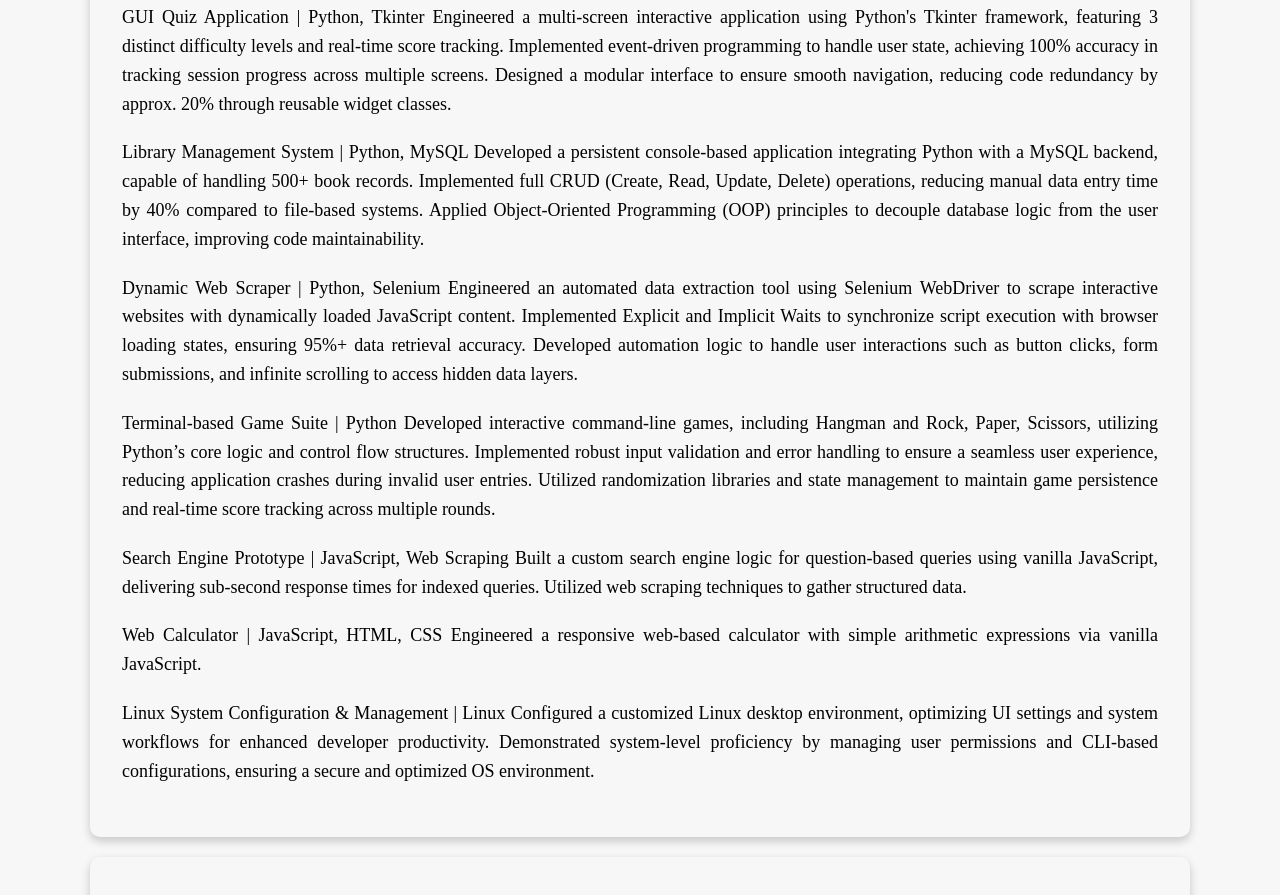
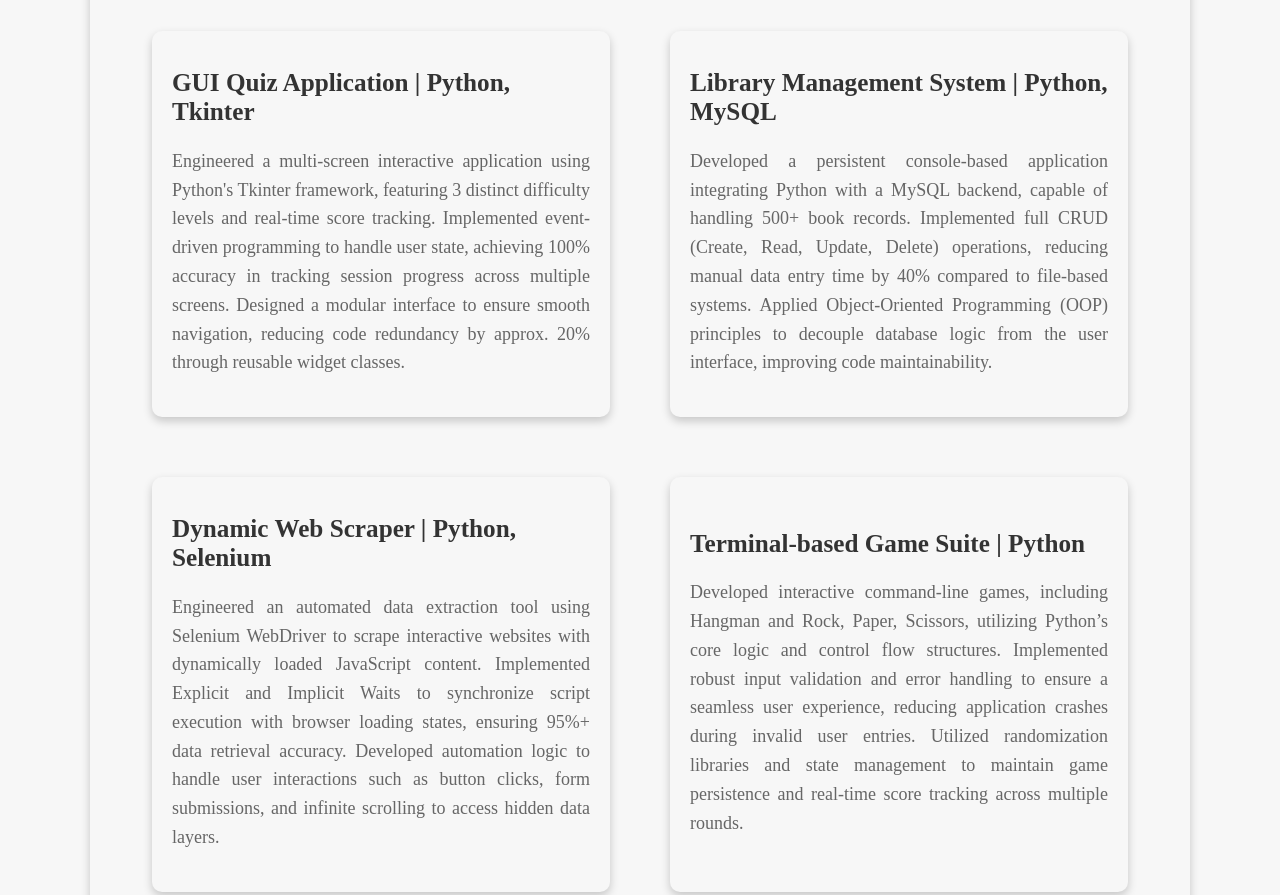
Before and after one commit to Aeon-bytes/Aeon-bytes.github.io, a plain HTML site: page index.html in a window 1280 px wide. Shown: the part 1546-2441 px from the top of the page. Drawn offline with Linux system fonts and the light colour scheme.

Commit message:
card layout for projects

```diff
--- a/index.html
+++ b/index.html
@@ -24,7 +24,7 @@
         <h1 class="font">Hi!<br>
             I'm Senthil Kumar M</h1>
         <section id="About-Me">
-            <div class="topic-block half-card">
+            <div class="topic-block-purple half-card">
                 <h2 class="font">About ME</h2>
                 <p>
                     I am Senthil Kumar, Pursuing Information Technology student at Bannari Amman College with a strong
@@ -38,7 +38,7 @@
         </section>
 
         <section id="Skills">
-            <div class="topic-block2 half-card skills">
+            <div class="topic-block half-card">
                 <h2 class="font">Skills</h2>
                 <p>
                 <div class="small-block">
@@ -90,69 +90,110 @@
         </section>
 
         <section id="Projects">
-            <div class="topic-block2">
+            <div class="topic-block">
                 <h2 class="font">Projects</h2>
-                <p>
-                    GUI Quiz Application | Python, Tkinter
-                    Engineered a multi-screen interactive application using Python's Tkinter framework, featuring 3
+                <div class="gallery">
+                    <div class="card">
+                        <h2 class="card-title">GUI Quiz Application | Python, Tkinter</h2>
+                        <p class="card-description">
+                            Engineered a multi-screen interactive application using Python's Tkinter framework,
+                            featuring 3
                             distinct difficulty levels and real-time score tracking.
-                    Implemented event-driven programming to handle user state, achieving 100% accuracy in tracking
+                            Implemented event-driven programming to handle user state, achieving 100% accuracy in
+                            tracking
                             session progress across multiple screens.
-                    Designed a modular interface to ensure smooth navigation, reducing code redundancy by approx. 20%
+                            Designed a modular interface to ensure smooth navigation, reducing code redundancy by
+                            approx.
+                            20%
                             through reusable widget classes.
                         </p>
-                <p>
-                    Library Management System | Python, MySQL
-                    Developed a persistent console-based application integrating Python with a MySQL backend, capable of
+
+
+                    </div>
+                    <div class="card">
+                        <h2 class="card-title">Library Management System | Python, MySQL</h2>
+                        <p class="card-description">
+                            Developed a persistent console-based application integrating Python with a MySQL backend,
+                            capable of
                             handling 500+ book records.
-                    Implemented full CRUD (Create, Read, Update, Delete) operations, reducing manual data entry time by
+                            Implemented full CRUD (Create, Read, Update, Delete) operations, reducing manual data entry
+                            time
+                            by
                             40% compared to file-based systems.
-                    Applied Object-Oriented Programming (OOP) principles to decouple database logic from the user
+                            Applied Object-Oriented Programming (OOP) principles to decouple database logic from the
+                            user
                             interface, improving code maintainability.
                         </p>
-                <p>
-                    Dynamic Web Scraper | Python, Selenium
-                    Engineered an automated data extraction tool using Selenium WebDriver to scrape interactive websites
+
+                    </div>
+                    <div class="card">
+                        <h2 class="card-title">Dynamic Web Scraper | Python, Selenium</h2>
+                        <p class="card-description">
+                            Engineered an automated data extraction tool using Selenium WebDriver to scrape interactive
+                            websites
                             with dynamically loaded JavaScript content.
-                    Implemented Explicit and Implicit Waits to synchronize script execution with browser loading states,
+                            Implemented Explicit and Implicit Waits to synchronize script execution with browser loading
+                            states,
                             ensuring 95%+ data retrieval accuracy.
-                    Developed automation logic to handle user interactions such as button clicks, form submissions, and
+                            Developed automation logic to handle user interactions such as button clicks, form
+                            submissions,
+                            and
                             infinite scrolling to access hidden data layers.
                         </p>
-                <p>
-                    Terminal-based Game Suite | Python
-                    Developed interactive command-line games, including Hangman and Rock, Paper, Scissors, utilizing
+
+
+                    </div>
+                    <div class="card">
+                        <h2 class="card-title">Terminal-based Game Suite | Python</h2>
+                        <p class="card-description">
+
+                            Developed interactive command-line games, including Hangman and Rock, Paper, Scissors,
+                            utilizing
                             Python’s core logic and control flow structures.
                             Implemented robust input validation and error handling to ensure a seamless user experience,
                             reducing application crashes during invalid user entries.
-                    Utilized randomization libraries and state management to maintain game persistence and real-time
+                            Utilized randomization libraries and state management to maintain game persistence and
+                            real-time
                             score tracking across multiple rounds.
                         </p>
-                <p>
-                    Search Engine Prototype | JavaScript, Web Scraping
-                    Built a custom search engine logic for question-based queries using vanilla JavaScript, delivering
+                    </div>
+                    <div class="card">
+                        <h2 class="card-title">Search Engine Prototype | JavaScript, Web Scraping</h2>
+                        <p class="card-description">
+
+                            Built a custom search engine logic for question-based queries using vanilla JavaScript,
+                            delivering
                             sub-second response times for indexed queries.
                             Utilized web scraping techniques to gather structured data.
                         </p>
-                <p>
-                    Web Calculator | JavaScript, HTML, CSS
+                    </div>
+                    <div class="card">
+                        <h2 class="card-title">Web Calculator | JavaScript, HTML, CSS</h2>
+                        <p class="card-description">
+
                             Engineered a responsive web-based calculator with simple arithmetic expressions via vanilla
                             JavaScript.
                         </p>
-                <p>
-                    Linux System Configuration & Management | Linux
-                    Configured a customized Linux desktop environment, optimizing UI settings and system workflows for
+                    </div>
+                    <div class="card">
+                        <h2 class="card-title">Linux System Configuration & Management | Linux</h2>
+                        <p class="card-description">
+
+                            Configured a customized Linux desktop environment, optimizing UI settings and system
+                            workflows
+                            for
                             enhanced developer productivity.
-                    Demonstrated system-level proficiency by managing user permissions and CLI-based configurations,
+                            Demonstrated system-level proficiency by managing user permissions and CLI-based
+                            configurations,
                             ensuring a secure and optimized OS environment.
-
-
                         </p>
+                    </div>
+                </div>
             </div>
         </section>
 
         <section id="Blogs-articles">
-            <div class="topic-block2">
+            <div class="topic-block">
                 <h2 class="font">Blogs & Articles</Article>
                 </h2>
             </div>
--- a/style.css
+++ b/style.css
@@ -87,7 +87,7 @@ footer {
     color: white;
 }
 
-.topic-block {
+.topic-block-purple {
     margin: 20px 10px;
     display: block;
     padding: 2rem;
@@ -96,7 +96,7 @@ footer {
     box-shadow: 0 4px 10px var(--box-shadow);
 }
 
-.topic-block2 {
+.topic-block {
     margin: 20px 10px;
     display: block;
     padding: 2rem;
@@ -115,7 +115,8 @@ footer {
     transition: transform 0.3s ease, box-shadow 0.3s ease;
 }
 
-.small-block:hover {
+.small-block:hover,
+.card:hover {
     transform: translateY(-10px);
     box-shadow: 0 12px 24px rgba(0, 0, 0, 0.15);
 }
@@ -124,17 +125,43 @@ footer {
     max-width: 50%;
 }
 
-/* .skills {
-    display: flex;
-    justify-content: space-evenly;
-} */
-
-
-
 .font {
     font-family: 'Gloria Hallelujah', cursive;
 }
 
+.gallery {
+    display: grid;
+    grid-template-columns: repeat(auto-fit, minmax(350px, 1fr));
+    gap: 40px;
+    padding: 20px;
+}
+
+.card-container {
+    perspective: 1000px;
+    height: 350px;
+}
+
+.card {
+    margin: 10px;
+    padding: 20px 20px;
+    border-radius: 10px;
+    align-content: center;
+    background-color: var(--light);
+    box-shadow: 0 4px 10px var(--box-shadow);
+}
+
+.card-title {
+    font-size: 1.4em;
+    font-weight: bold;
+    margin-bottom: 10px;
+    color: #333;
+}
+
+.card-description {
+    font-size: 1em;
+    line-height: 1.6;
+    color: #666;
+}
 
 /* responsive style */
 /* change font size, padding, margin, height, alignment, width here */
```
Lines whose indentation alone changed are shown as unchanged.
